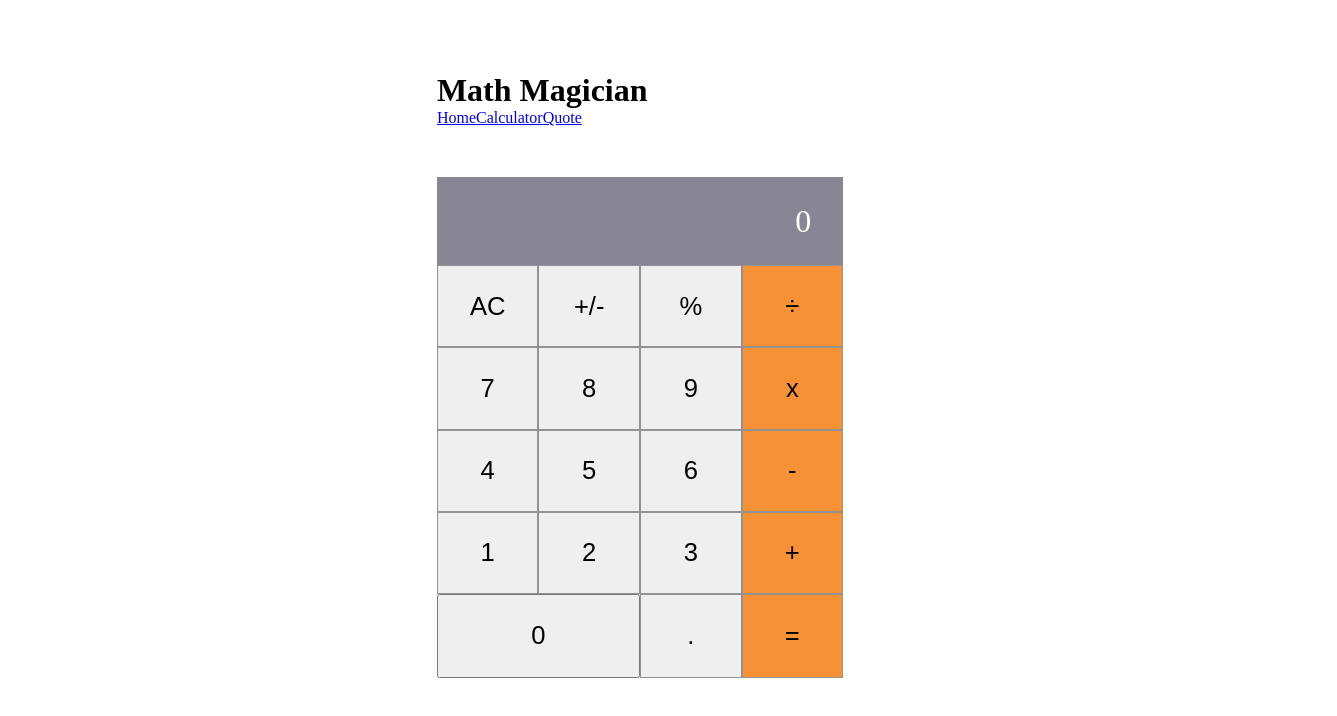
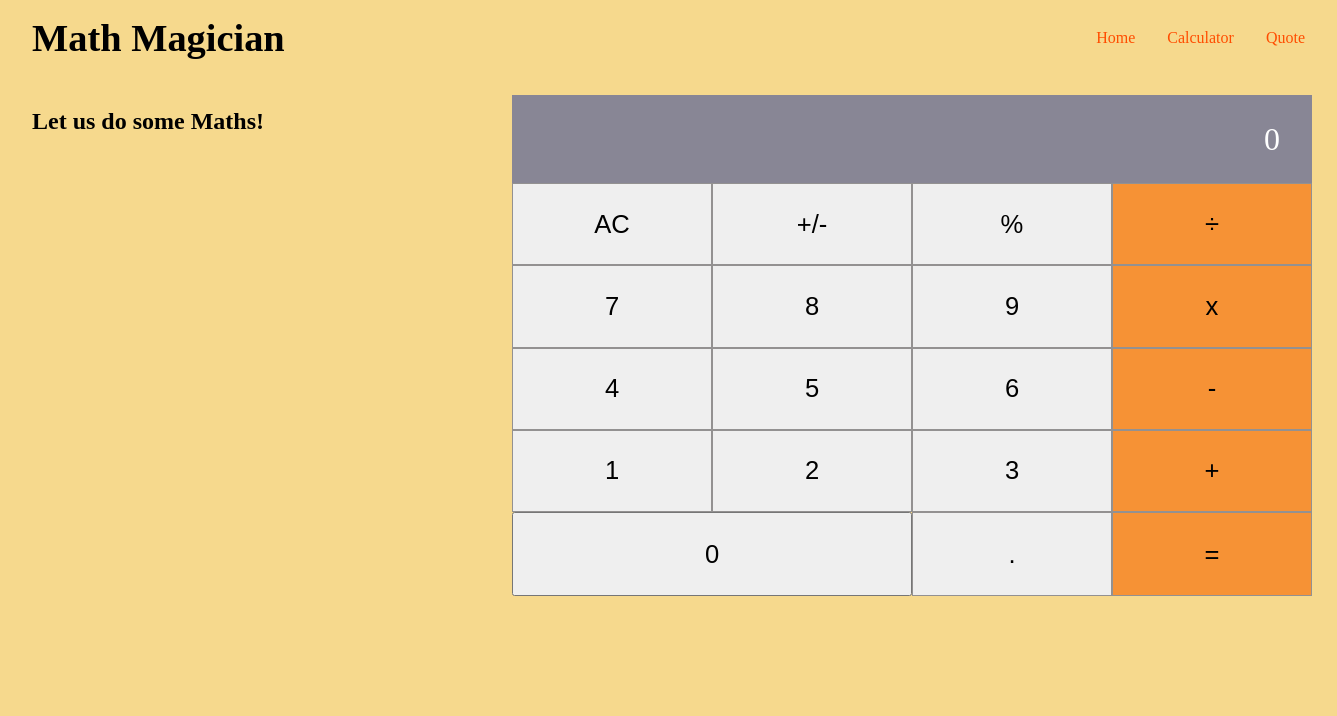
Before and after one commit to digia3d/Math-Magic, a React (Create React App) app: page / in a window 1280 px wide. Shown: the top 716 px of the page, 1337 px wide, since content can reach past the window. Built offline with nearby package versions, Linux system fonts and the light colour scheme.

Commit message:
Add style for page calculator

```diff
--- /dev/null
+++ b/src/components/App.css
@@ -0,0 +1,28 @@
+* {
+  box-sizing: border-box;
+  margin: 0;
+  padding: 0;
+}
+
+header {
+  display: flex;
+  justify-content: space-between;
+  align-items: center;
+  padding: 1rem 2rem 1rem 2rem;
+}
+
+nav {
+  display: flex;
+  justify-content: space-between;
+  gap: 2rem;
+}
+
+.meinLink {
+  text-decoration: none;
+  color: rgb(255, 77, 0);
+}
+
+h2 {
+  padding: 2rem 2rem 1rem 2rem;
+  font-size: 1.5em;
+}
--- a/src/components/Calculator.css
+++ b/src/components/Calculator.css
@@ -8,8 +8,7 @@ body {
   width: 100%;
   height: 100vh;
   display: flex;
-  align-items: center;
-  justify-content: center;
+  background-color: rgba(246, 213, 128, 0.894);
 }
 
 .calculator {
@@ -17,7 +16,14 @@ body {
 }
 
 .calculator-cont {
-  margin: 50px auto;
+  margin: -40px 25px 0 312px;
+  padding-left: 200px;
+}
+
+.results {
+  display: flex;
+  max-width: 100%;
+  margin-top: -1rem;
 }
 
 .result {
@@ -27,21 +33,18 @@ body {
   font-size: clamp(2.5vw, 1.5em, 5vw);
   padding: 0.8em 1em;
   background-color: rgb(136, 134, 149);
+  width: 100%;
 }
 
 .button {
-  display: grid;
-  grid-template-columns: repeat(4, 1fr);
+  display: flex;
 }
 
 button {
   padding: 1em 1.25em;
   /* stylelint-disable-next-line */
   font-size: clamp(2vw, 1.5em, 4vw);
-}
-
-.button:last-child > button:not(:first-child) {
-  width: 100%;
+  width: 25vh;
 }
 
 .btn-opr,
@@ -54,5 +57,7 @@ button {
 }
 
 .btn-opr-zero {
-  grid-column: span 2;
+  display: flex;
+  width: 50vh;
+  justify-content: center;
 }
--- a/src/components/Calculator.js
+++ b/src/components/Calculator.js
@@ -16,6 +16,7 @@ const Calculator = () => {
   return (
     <>
       <Header />
+      <h2>Let us do some Maths!</h2>
       <div className="calculator-cont">
         <div className="results">
           <p className="result">
@@ -53,7 +54,6 @@ const Calculator = () => {
           <button className="btn-opr" type="button" onClick={hendleClick}><span>.</span></button>
           <button className="btn-opr-right" type="button" onClick={hendleClick}><span>=</span></button>
         </div>
-
       </div>
     </>
   );
--- a/src/components/Header.js
+++ b/src/components/Header.js
@@ -5,7 +5,16 @@ import { Link } from 'react-router-dom';
 function Header() {
   return (
     <header className="header">
-      <h1 className="mein-title">Math Magician</h1>
+      <h1
+        style={{
+          fontSize: '2.4rem',
+          fontWeight: '600',
+          color: 'black',
+          textAlign: 'left',
+        }}
+      >
+        Math Magician
+      </h1>
       <nav className="mein-links">
         <Link className="meinLink" to="/">Home</Link>
         <Link className="meinLink" to="/Calculator">Calculator</Link>
--- a/src/index.js
+++ b/src/index.js
@@ -2,6 +2,8 @@ import * as React from 'react';
 import ReactDOM from 'react-dom/client';
 import { BrowserRouter } from 'react-router-dom';
 import App from './App';
+
+import './components/App.css';
 
 const root = ReactDOM.createRoot(
   document.getElementById('root'),
```
